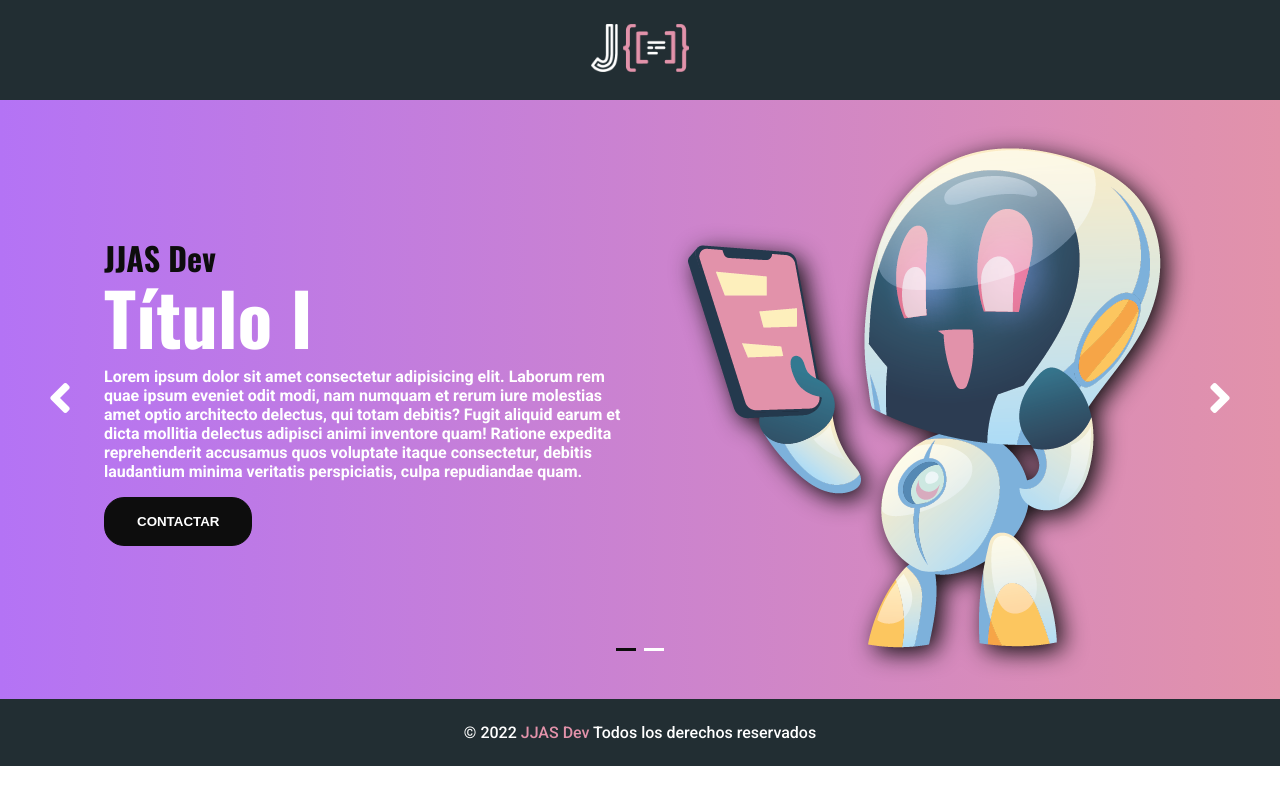
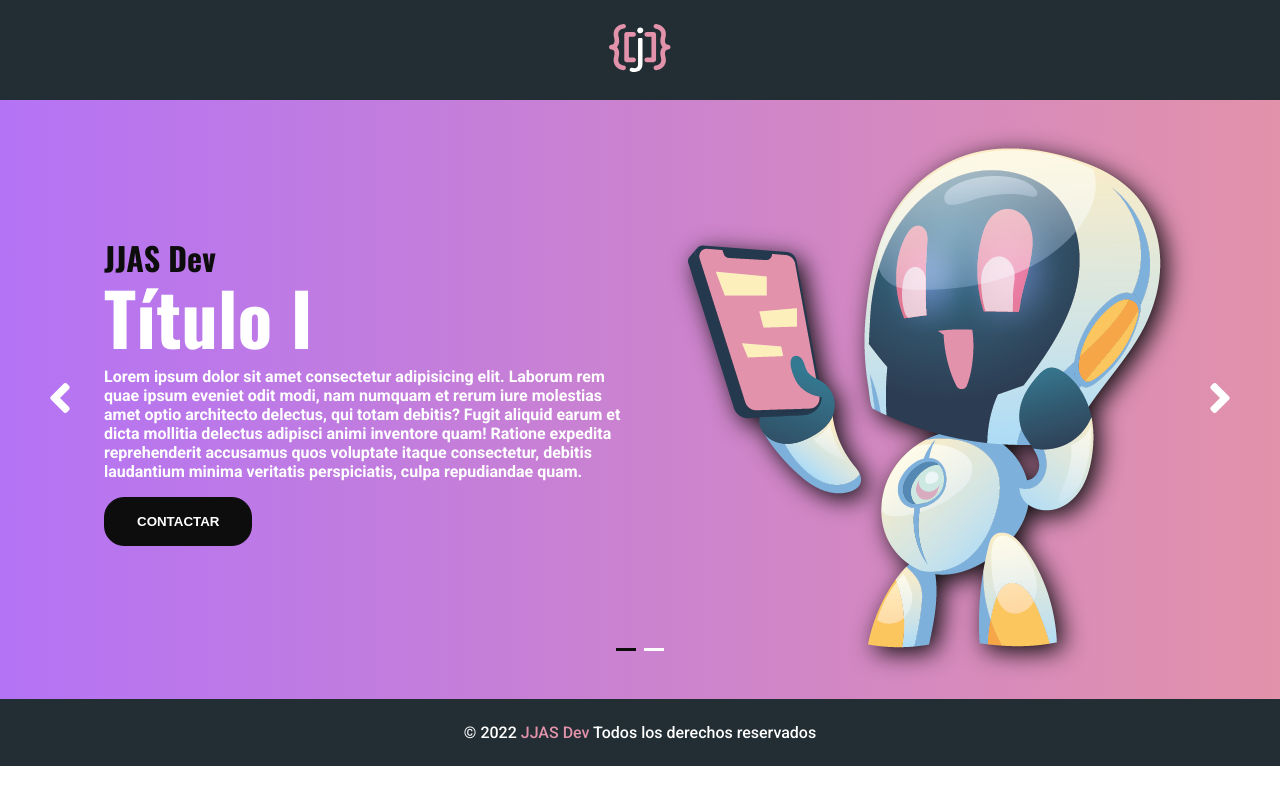
Before and after one commit to jjasdev/Slider, a plain HTML site: page index.html in a window 1280 px wide. Drawn offline with nearby package versions, Linux system fonts and the light colour scheme.

Commit message:
Logo SVG

```diff
--- a/assets/style.css
+++ b/assets/style.css
@@ -138,10 +138,16 @@ header, footer{
     }
 }
 
-.logo__imagen {
-    max-height: 3rem;
+.logo__svg {
+    height: 3rem;
     width: auto;
     transition: width .3s ease;
+}
+.logo__svg-primary {
+    fill:var(--primary-color);
+}
+.logo__svg-j {
+    fill:var(--color-white);
 }
 
 .footer__copy {
--- a/index.html
+++ b/index.html
@@ -19,7 +19,36 @@
     <header class="header">
         <div class="logo">
             <a class="logo__link" href="#" aria-label="Ir a la página principal">
-                <img class="logo__imagen" src="assets/imgs/logo.png" alt="Logotipo Juan José Alonso Sánchez" title="Logotipo Juan José Alonso Sánchez" loading="lazy" width="768" height="374">
+                <svg class="logo__svg" version="1.1" xmlns="http://www.w3.org/2000/svg" xmlns:xlink="http://www.w3.org/1999/xlink" x="0px" y="0px"
+                            viewBox="0 0 303.7 237" xml:space="preserve">
+                    <g>
+                        <g>
+                            <path class="logo__svg-primary" d="M121.5,188.3H86.8c-6.3,0-11.4-5.1-11.4-11.4V51c0-6.3,5.1-11.4,11.4-11.4h34.7c6.3,0,11.4,5.1,11.4,11.4
+                                s-5.1,11.4-11.4,11.4H98.2v103h23.3c6.3,0,11.4,5.1,11.4,11.4C132.9,183.2,127.8,188.3,121.5,188.3z"/>
+                            <path class="logo__svg-primary" d="M221,188.3h-34.7c-6.3,0-11.4-5.1-11.4-11.4s5.1-11.4,11.4-11.4h23.3v-103h-23.3c-6.3,0-11.4-5.1-11.4-11.4
+                                s5.1-11.4,11.4-11.4H221c6.3,0,11.4,5.1,11.4,11.4V177C232.5,183.2,227.4,188.3,221,188.3z"/>
+                            <path class="logo__svg-primary" d="M231.6,227.9c-5.8,0-10.8-4.4-11.4-10.3c-0.6-6.3,3.9-11.8,10.2-12.5c0.4,0,16.1-2,23.5-12.7
+                                c4.5-6.5,5.3-15.5,2.4-26.8c-5.2-20.6-3.4-36.8,5.6-48.3c0.9-1.2,1.9-2.3,2.9-3.3c-1-1-2-2.1-2.9-3.3
+                                c-8.9-11.5-10.8-27.7-5.6-48.3c2.9-11.4,2.1-20.4-2.5-26.9c-7.5-10.7-23.3-12.6-23.4-12.6c-6.3-0.6-10.9-6.2-10.2-12.5
+                                c0.6-6.3,6.2-10.9,12.5-10.2c1.1,0.1,26.3,2.8,39.9,22.2c8.5,12.2,10.5,27.5,5.9,45.6c-3.4,13.2-2.8,23.1,1.5,28.7
+                                c4.4,5.6,12.2,6,12.3,6c6.3,0,11.4,5.1,11.4,11.4s-5,11.4-11.3,11.4c-0.4,0-8.2,0.4-12.5,6.1c-4.2,5.6-4.7,15.4-1.4,28.5
+                                c4.6,18.1,2.6,33.5-5.9,45.6c-13.6,19.4-38.8,22.1-39.9,22.2C232.3,227.9,231.9,227.9,231.6,227.9z M292.2,125.4L292.2,125.4
+                                L292.2,125.4z"/>
+                            <path class="logo__svg-primary" d="M72.1,227.9c-0.4,0-0.8,0-1.1-0.1c-1.1-0.1-26.3-2.8-39.9-22.2c-8.5-12.2-10.5-27.5-5.9-45.6
+                                c3.4-13.2,2.8-23.1-1.5-28.7c-4.4-5.6-12.2-6-12.3-6c-6.3,0-11.4-5.1-11.4-11.4s5-11.4,11.3-11.4c0.4,0,8.2-0.4,12.5-6.1
+                                c4.2-5.6,4.7-15.4,1.4-28.5c-4.6-18.1-2.6-33.5,5.9-45.6C44.7,2.9,69.9,0.2,71,0.1c6.3-0.6,11.9,4,12.5,10.2
+                                c0.6,6.3-3.9,11.8-10.2,12.5c-0.4,0-16.1,2-23.5,12.7C45.3,42,44.5,51,47.4,62.3c5.2,20.6,3.4,36.8-5.6,48.3
+                                c-0.9,1.2-1.9,2.3-2.9,3.3c1,1,2,2.1,2.9,3.3c8.9,11.5,10.8,27.7,5.6,48.3c-2.9,11.3-2.1,20.3,2.4,26.8
+                                c7.5,10.8,23.4,12.7,23.5,12.7c6.3,0.6,10.8,6.2,10.2,12.5C82.9,223.5,77.9,227.9,72.1,227.9z"/>
+                        </g>
+                        <g>
+                            <path class="logo__svg-j" d="M102.3,224.7l2.3-5.4c1.4-3.2,5.1-4.7,8.3-3.3c3.6,1.6,7.9,2.4,12.4,2.4c11.7,0,18.1-7.3,18.1-21.4V75.6
+                                c0-3.5,2.8-6.3,6.3-6.3h9.5c3.5,0,6.3,2.8,6.3,6.3v121c0,24.8-13.8,40.4-38.8,40.4c-7.7,0-15.4-1.3-21.3-4.2
+                                C102.3,231.4,101,227.8,102.3,224.7z M139.5,31.7c0-8,6.4-14.5,14.9-14.5s14.9,6.2,14.9,14c0,8.3-6.2,14.7-14.9,14.7
+                                C145.9,45.9,139.5,39.7,139.5,31.7z"/>
+                        </g>
+                    </g>
+                </svg>
             </a>
         </div>
     </header>
```
Also changed, not shown: assets/imgs/favicon.png, assets/imgs/logo.png (deleted), assets/style.min.css.
